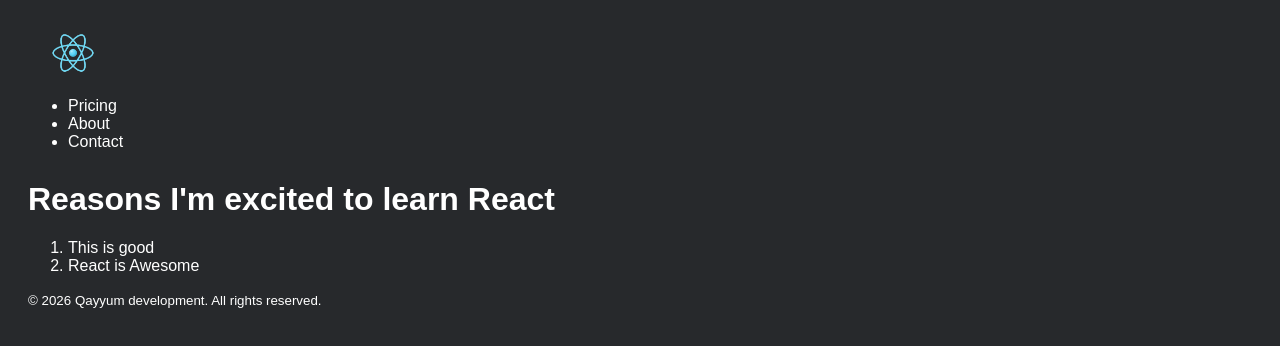
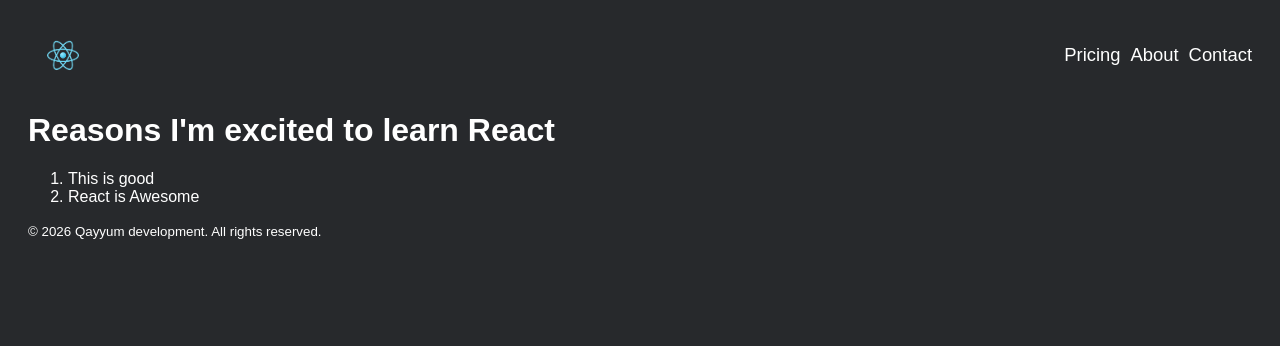
Before and after one commit to AbdurRehmanQayyum/React-Practice-Lab-, a React (Vite) app: page / in a window 1280 px wide. Shown: the top 346 px of the page. Built offline with nearby package versions, Linux system fonts and the light colour scheme.

Commit message:
Components completed and some styles added

```diff
--- a/index.html
+++ b/index.html
@@ -5,6 +5,7 @@
     <link rel="icon" type="image/svg+xml" href="/vite.svg" />
     <meta name="viewport" content="width=device-width, initial-scale=1.0" />
     <title>react-apps</title>
+    <link rel="stylesheet" href="./src/index.css">
   </head>
   <body>
     <div id="root"></div>
--- a/src/components/Header.jsx
+++ b/src/components/Header.jsx
@@ -3,13 +3,13 @@ import logo from "../assets/images/react-img.png";
 
 function Header() {
     return (
-    <header>
-      <img src={logo} width="90px" alt="Logo" />
+    <header className="header">
+      <img className="image" src={logo}  alt="Logo" />
       <nav>
-        <ul>
-          <li>Pricing</li>
-          <li>About</li>
-          <li>Contact</li>
+        <ul className="nav-list">
+          <li className="nav-list-item">Pricing</li>
+          <li className="nav-list-item">About</li>
+          <li className="nav-list-item">Contact</li>
         </ul>
       </nav>
     </header>
--- a/src/index.css
+++ b/src/index.css
@@ -67,6 +67,9 @@ button:focus-visible {
   }
 } */
 
+* {
+  box-sizing: border-box;
+}
 
 body {
   padding: 20px;
@@ -78,3 +81,22 @@ body {
 h1 {
   margin-top: 30px;
 }
+.header {
+  display: flex;
+  align-items: center;
+  justify-content: space-between;
+}
+
+.nav-list {
+  list-style: none;
+  display: flex;
+}
+
+.nav-list-item {
+  margin-left: 10px;
+  font-size: 1.15rem;
+}
+
+.image {
+  width: 70px;
+}
--- a/src/main.jsx
+++ b/src/main.jsx
@@ -1,6 +1,6 @@
 // // import { StrictMode } from 'react'
 import { createRoot } from "react-dom/client"
-import './index.css'
+
 // // import App from './App.jsx'
 
 // // createRoot(document.getElementById('root')).render(
```
